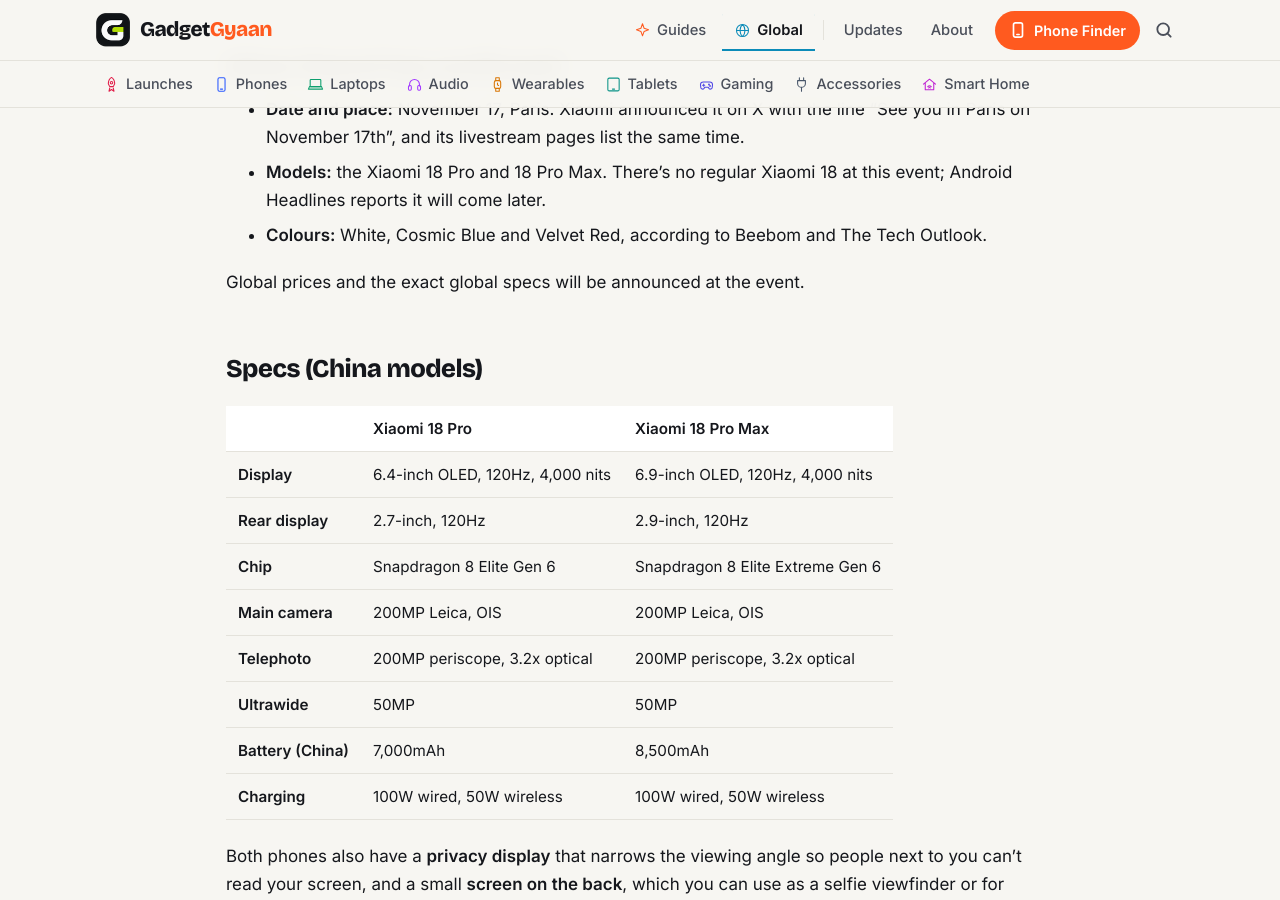
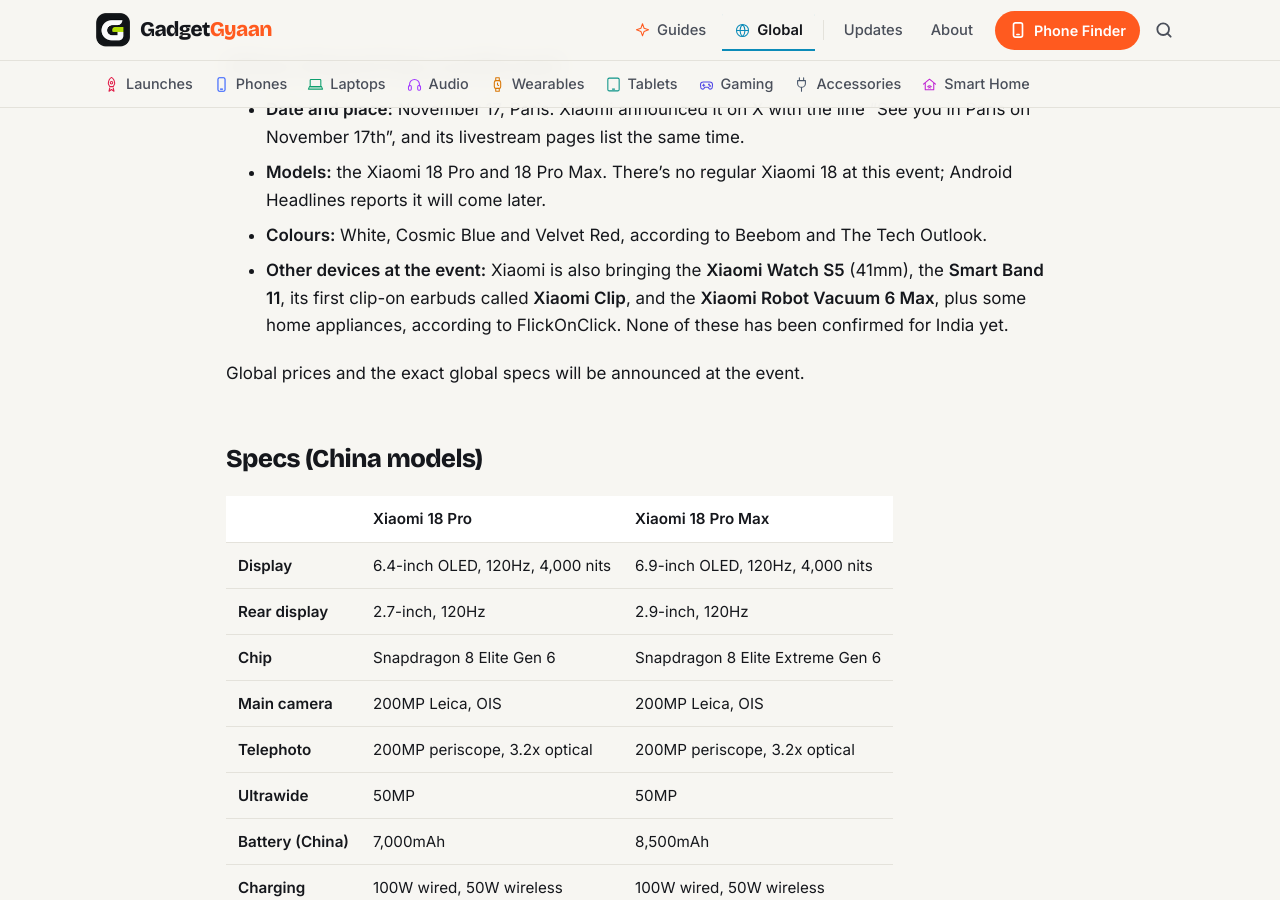
Before and after one commit to kiteksood167/kiteksood167.github.io, a Jekyll site: the page built from _posts/2026-11-17-xiaomi-18-pro-max-global-launch-november-17-expected-price-specs.md, in a window 1280 px wide and 900 px high, scrolled down 1264 px. Built offline with Jekyll 4.4.1, drawn with Linux system fonts in a browser that asks for light colours; comment, search, counter and statistics services are not loaded; some of the changed text lies outside the part shown.

Commit message:
Xiaomi Nov 17 post (scheduled): add Watch S5, Smart Band 11, Clip earbuds and Robot Vacuum 6 Max at the event
Co-Authored-By: Claude Opus 5.5 <noreply@anthropic.com>
Claude-Session: https://claude.ai/code/session_019q2TsaYyUfQwBS5iqKAhGu

```diff
--- a/_posts/2026-11-17-xiaomi-18-pro-max-global-launch-november-17-expected-price-specs.md
+++ b/_posts/2026-11-17-xiaomi-18-pro-max-global-launch-november-17-expected-price-specs.md
@@ -18,6 +18,8 @@ sources:
     url: "https://www.thetechoutlook.com/new-release/gadgets-release/mobile/xiaomi-18-pro-series-global-launch-confirmed-for-november-17-in-paris-three-colour-options-revealed/"
   - name: "Beebom: Xiaomi 18 Pro and 18 Pro Max launched in China"
     url: "https://gadgets.beebom.com/news/xiaomi-18-pro-xiaomi-18-pro-max-launched-in-china-key-specs-price-availability"
+  - name: "FlickOnClick: Xiaomi Watch S5, Smart Band 11 and Clip earbuds to launch on November 17"
+    url: "https://www.flickonclick.com/xiaomi-watch-s5-smart-band-11-clip-earbuds-global-launch-november-17/"
   - name: "XimiTime: Xiaomi 18 Pro series launches with Snapdragon 8 Elite Gen 6 and up to 8,500mAh battery"
     url: "https://ximitime.com/xiaomi-18-pro-series-launches-with-snapdragon-8-elite-gen-6-and-up-to-8500mah-battery-100841/"
 ---
@@ -31,6 +33,7 @@ Xiaomi has confirmed that the **Xiaomi 18 Pro** and **18 Pro Max** will launch g
 - **Date and place:** November 17, Paris. Xiaomi announced it on X with the line "See you in Paris on November 17th", and its livestream pages list the same time.
 - **Models:** the Xiaomi 18 Pro and 18 Pro Max. There's no regular Xiaomi 18 at this event; Android Headlines reports it will come later.
 - **Colours:** White, Cosmic Blue and Velvet Red, according to Beebom and The Tech Outlook.
+- **Other devices at the event:** Xiaomi is also bringing the **Xiaomi Watch S5** (41mm), the **Smart Band 11**, its first clip-on earbuds called **Xiaomi Clip**, and the **Xiaomi Robot Vacuum 6 Max**, plus some home appliances, according to FlickOnClick. None of these has been confirmed for India yet.
 
 Global prices and the exact global specs will be announced at the event.
 
```
